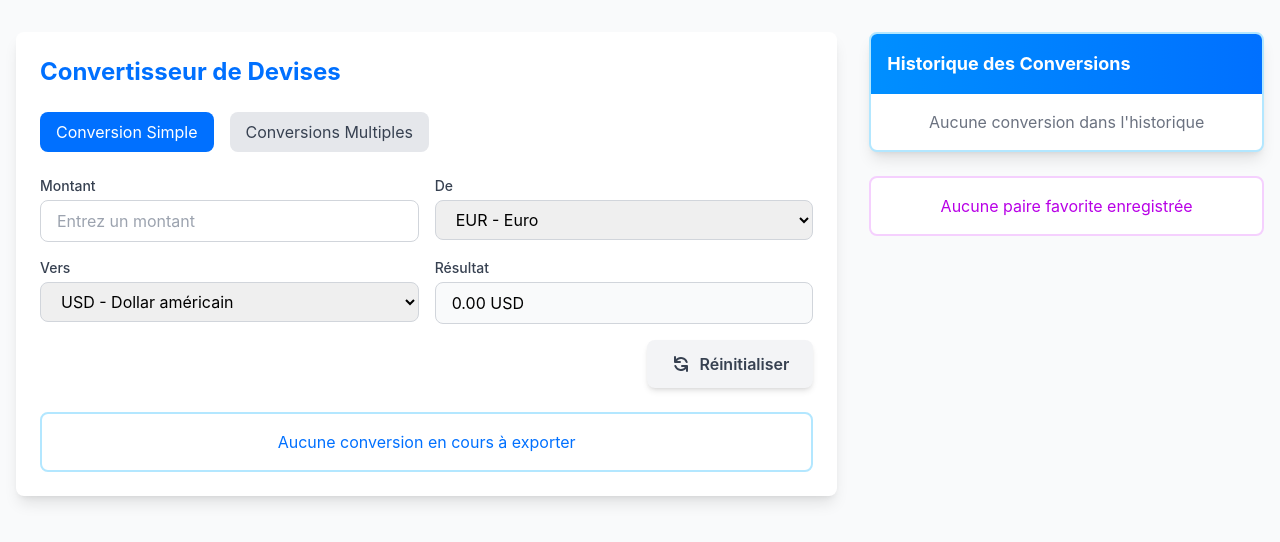
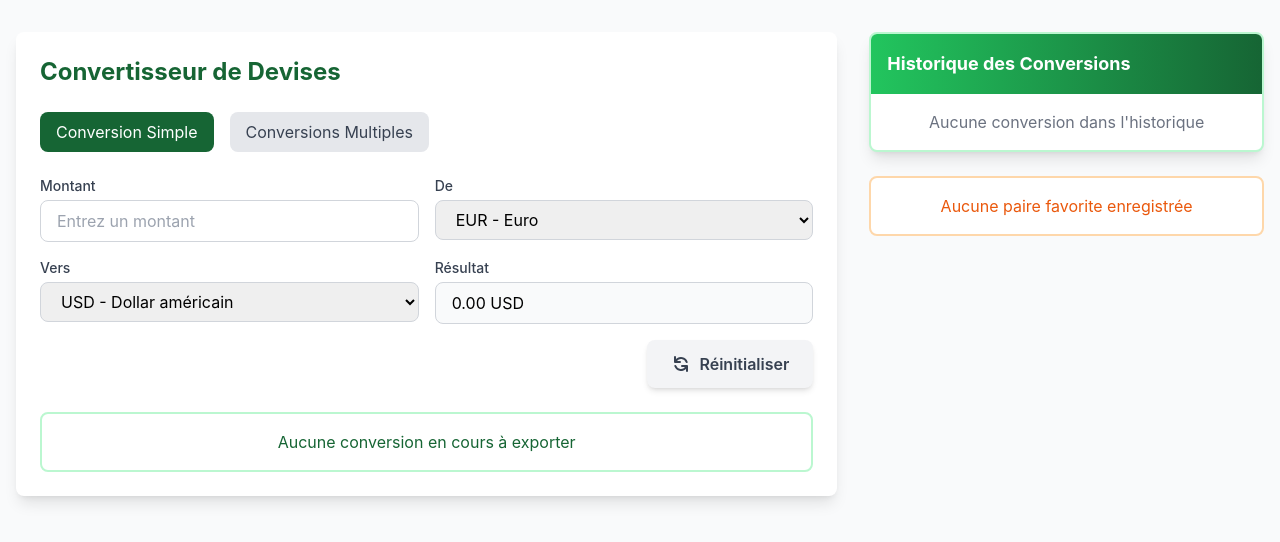
Before and after one commit to anais0210/valora, a React (Vite) app: page / in a window 1280 px wide. Shown: the top 542 px of the page. Built offline with nearby package versions, Linux system fonts and the light colour scheme.

Commit message:
update colors

```diff
--- a/tailwind.config.js
+++ b/tailwind.config.js
@@ -8,50 +8,74 @@ export default {
     extend: {
       colors: {
         primary: {
-          50: '#eef9ff',
-          100: '#dcf3ff',
-          200: '#b3e7ff',
-          300: '#66d3ff',
-          400: '#1ab6ff',
-          500: '#008fff',
-          600: '#0070ff',
-          700: '#0057d1',
-          800: '#0047ab',
-          900: '#003c8f',
+          50: '#f0fdf4',
+          100: '#dcfce7',
+          200: '#bbf7d0',
+          300: '#86efac',
+          400: '#4ade80',
+          500: '#22c55e',
+          600: '#166534',
+          700: '#15803d',
+          800: '#166534',
+          900: '#14532d',
         },
         secondary: {
-          50: '#fdf4ff',
-          100: '#fae8ff',
-          200: '#f5d0fe',
-          300: '#ef9fff',
-          400: '#e555ff',
-          500: '#d42aff',
-          600: '#b800e6',
-          700: '#9c00bf',
-          800: '#80009c',
-          900: '#6b0082',
+          50: '#fff7ed',
+          100: '#ffedd5',
+          200: '#fed7aa',
+          300: '#fdba74',
+          400: '#fb923c',
+          500: '#f97316',
+          600: '#ea580c',
+          700: '#c2410c',
+          800: '#9a3412',
+          900: '#7c2d12',
         },
-        accent: {
-          50: '#edffa5',
-          100: '#e4ff8a',
-          200: '#d8ff57',
-          300: '#ccff24',
-          400: '#b3f000',
-          500: '#9ed600',
-          600: '#8abd00',
-          700: '#75a300',
-          800: '#618a00',
-          900: '#4d7000',
+        alert: {
+          50: '#fff7ed',
+          100: '#ffedd5',
+          200: '#fed7aa',
+          300: '#fdba74',
+          400: '#fb923c',
+          500: '#e66100',
+          600: '#ea580c',
+          700: '#c2410c',
+          800: '#9a3412',
+          900: '#7c2d12',
+        },
+        error: {
+          50: '#fef2f2',
+          100: '#fee2e2',
+          200: '#fecaca',
+          300: '#fca5a5',
+          400: '#f87171',
+          500: '#c01c28',
+          600: '#dc2626',
+          700: '#b91c1c',
+          800: '#991b1b',
+          900: '#7f1d1d',
+        },
+        neutral: {
+          50: '#ffffff',
+          100: '#f6f5f4',
+          200: '#e8e6e4',
+          300: '#d3d1ce',
+          400: '#9a9996',
+          500: '#6b6a67',
+          600: '#4a4946',
+          700: '#2e3436',
+          800: '#1f2325',
+          900: '#141618',
         },
         background: {
-          light: '#f8fafc',
-          DEFAULT: '#f1f5f9',
-          dark: '#e2e8f0',
+          light: '#ffffff',
+          DEFAULT: '#f6f5f4',
+          dark: '#e8e6e4',
         },
         surface: {
           light: '#ffffff',
-          DEFAULT: '#f8fafc',
-          dark: '#f1f5f9',
+          DEFAULT: '#f6f5f4',
+          dark: '#e8e6e4',
         },
       },
       backgroundImage: {
```
